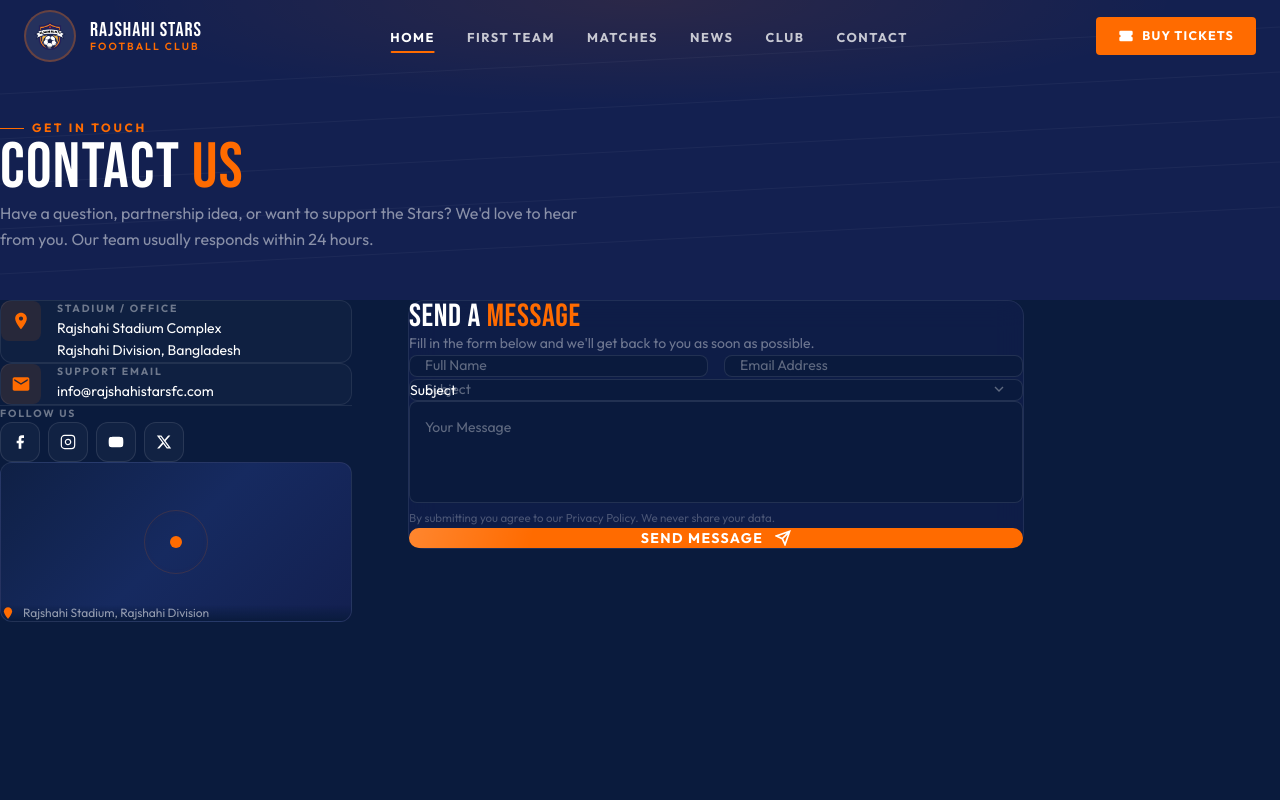
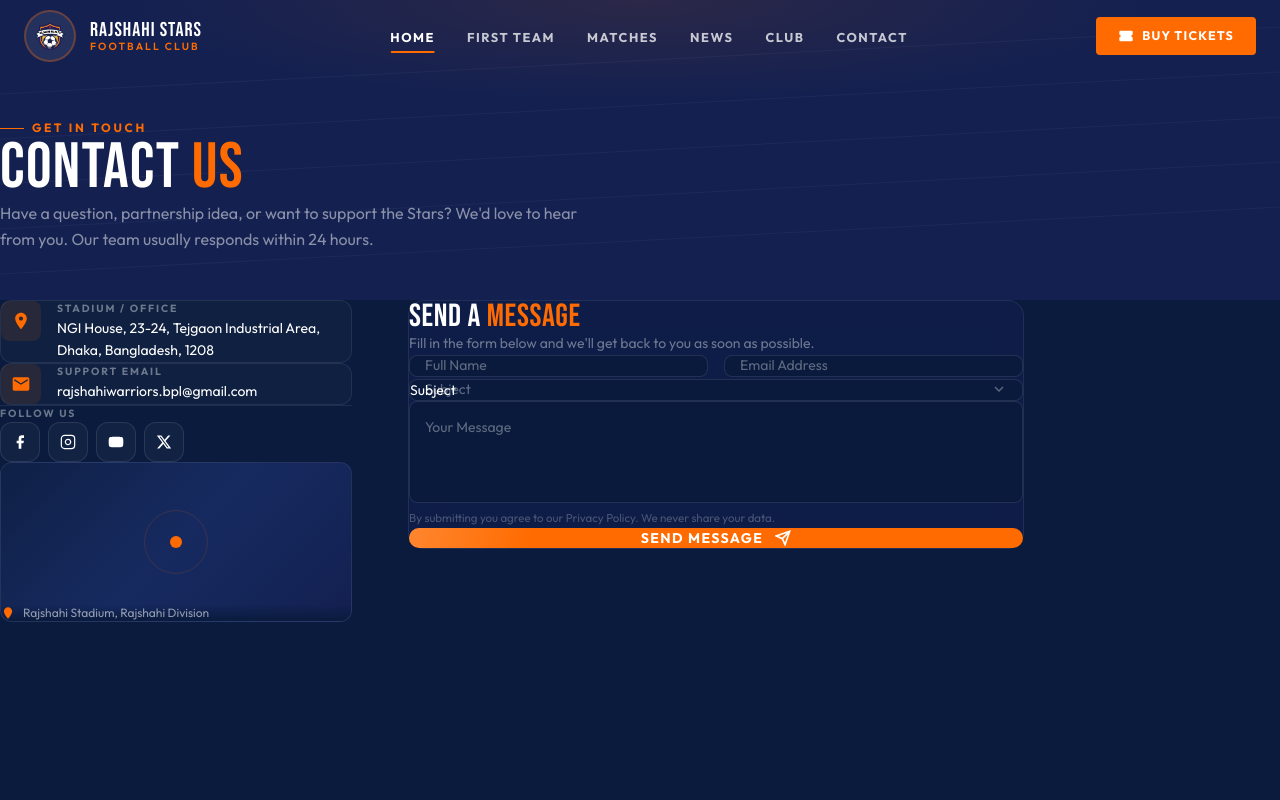
Before and after one commit to sif1t/rajshahi-starsfc, a Next.js app: page /contact in a window 1280 px wide. Shown: the top 800 px of the page. Built offline with nearby package versions, Linux system fonts and the light colour scheme.

Commit message:
fix: update contact information with correct address and support email

```diff
--- a/src/app/contact/page.tsx
+++ b/src/app/contact/page.tsx
@@ -27,7 +27,7 @@ const contactInfo = [
       </svg>
     ),
     label: "Stadium / Office",
-    value: "Rajshahi Stadium Complex\nRajshahi Division, Bangladesh",
+    value: "NGI House, 23-24, Tejgaon Industrial Area,\nDhaka, Bangladesh, 1208",
     href: "https://maps.google.com",
   },
   {
@@ -37,8 +37,8 @@ const contactInfo = [
       </svg>
     ),
     label: "Support Email",
-    value: "info@rajshahistarsfc.com",
-    href: "mailto:info@rajshahistarsfc.com",
+    value: "rajshahiwarriors.bpl@gmail.com",
+    href: "rajshahiwarriors.bpl@gmail.com",
   },
 ];
 
```
